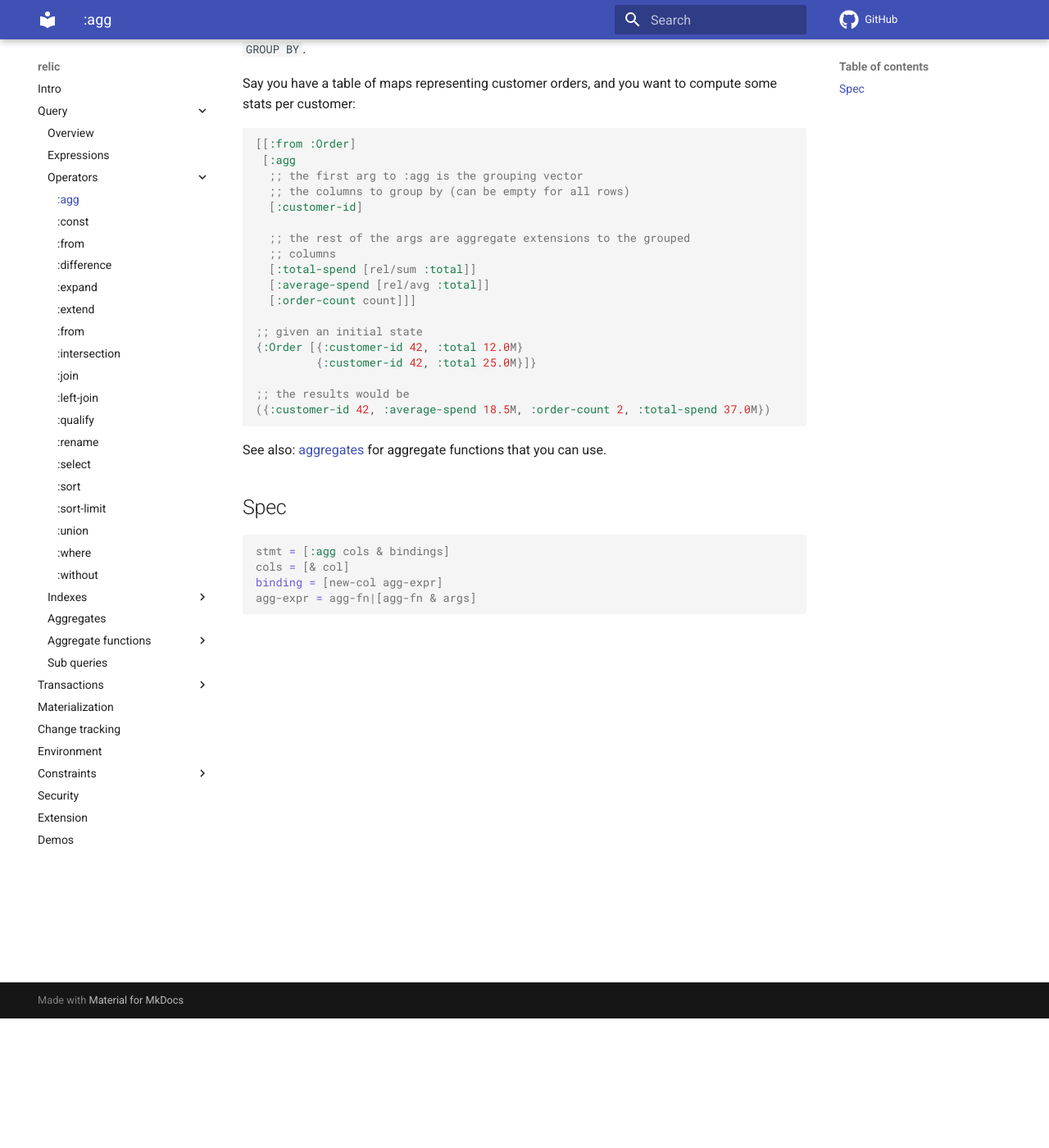
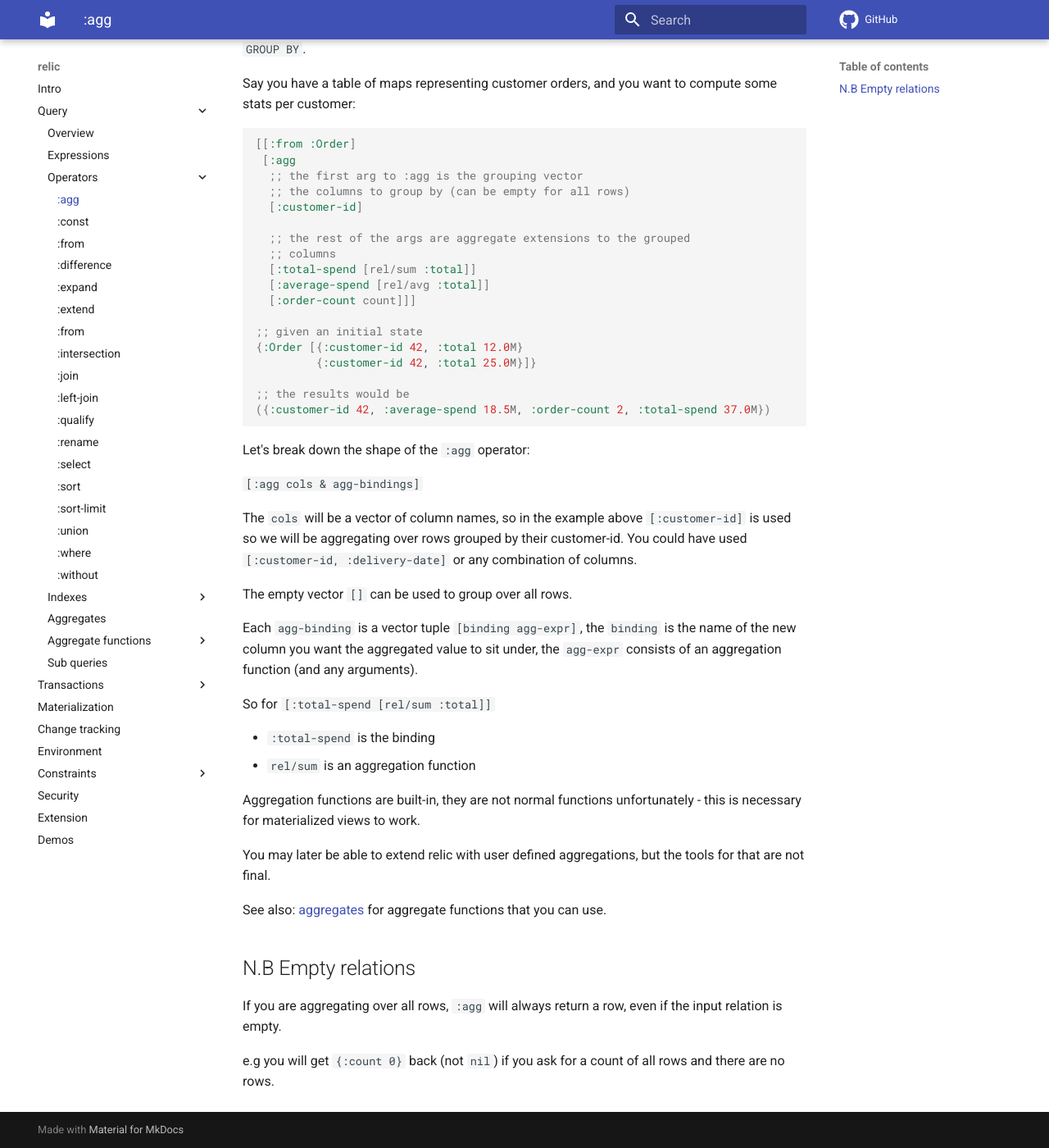
Before and after one commit to wotbrew/relic, an MkDocs documentation site: the page built from doc/agg.md, in a window 1280 px wide and 1400 px high, scrolled down 158 px. Shown: the whole window at 82% size. Built offline with MkDocs 1.6.1 and Material for MkDocs 9.7.7, drawn with Linux system fonts in a browser that asks for light colours; comment, search, counter and statistics services are not loaded.

Commit message:
brief note about empty rel

````diff
--- a/doc/agg.md
+++ b/doc/agg.md
@@ -25,13 +25,31 @@ Say you have a table of maps representing customer orders, and you want to compu
 ({:customer-id 42, :average-spend 18.5M, :order-count 2, :total-spend 37.0M})
 ```
 
+Let's break down the shape of the `:agg` operator:
+
+`[:agg cols & agg-bindings]`
+
+The `cols` will be a vector of column names, so in the example above `[:customer-id]` is used so we will be aggregating
+over rows grouped by their customer-id. You could have used `[:customer-id, :delivery-date]` or any combination of columns.
+
+The empty vector `[]` can be used to group over all rows.
+
+Each `agg-binding` is a vector tuple `[binding agg-expr]`, the `binding` is the name of the new column
+you want the aggregated value to sit under, the `agg-expr` consists of an aggregation function (and any arguments).
+
+So for `[:total-spend [rel/sum :total]]`
+
+- `:total-spend` is the binding
+- `rel/sum` is an aggregation function
+
+Aggregation functions are built-in, they are not normal functions unfortunately - this is necessary for materialized views to work.
+
+You may later be able to extend relic with user defined aggregations, but the tools for that are not final.
+
 See also: [aggregates](aggregates.md) for aggregate functions that you can use.
 
-## Spec
+## N.B Empty relations
 
-```clojure
-stmt = [:agg cols & bindings]
-cols = [& col]
-binding = [new-col agg-expr]
-agg-expr = agg-fn|[agg-fn & args]
-```
+If you are aggregating over all rows, `:agg` will always return a row, even if the input relation is empty.
+
+e.g you will get `{:count 0}` back (not `nil`) if you ask for a count of all rows and there are no rows.
````
